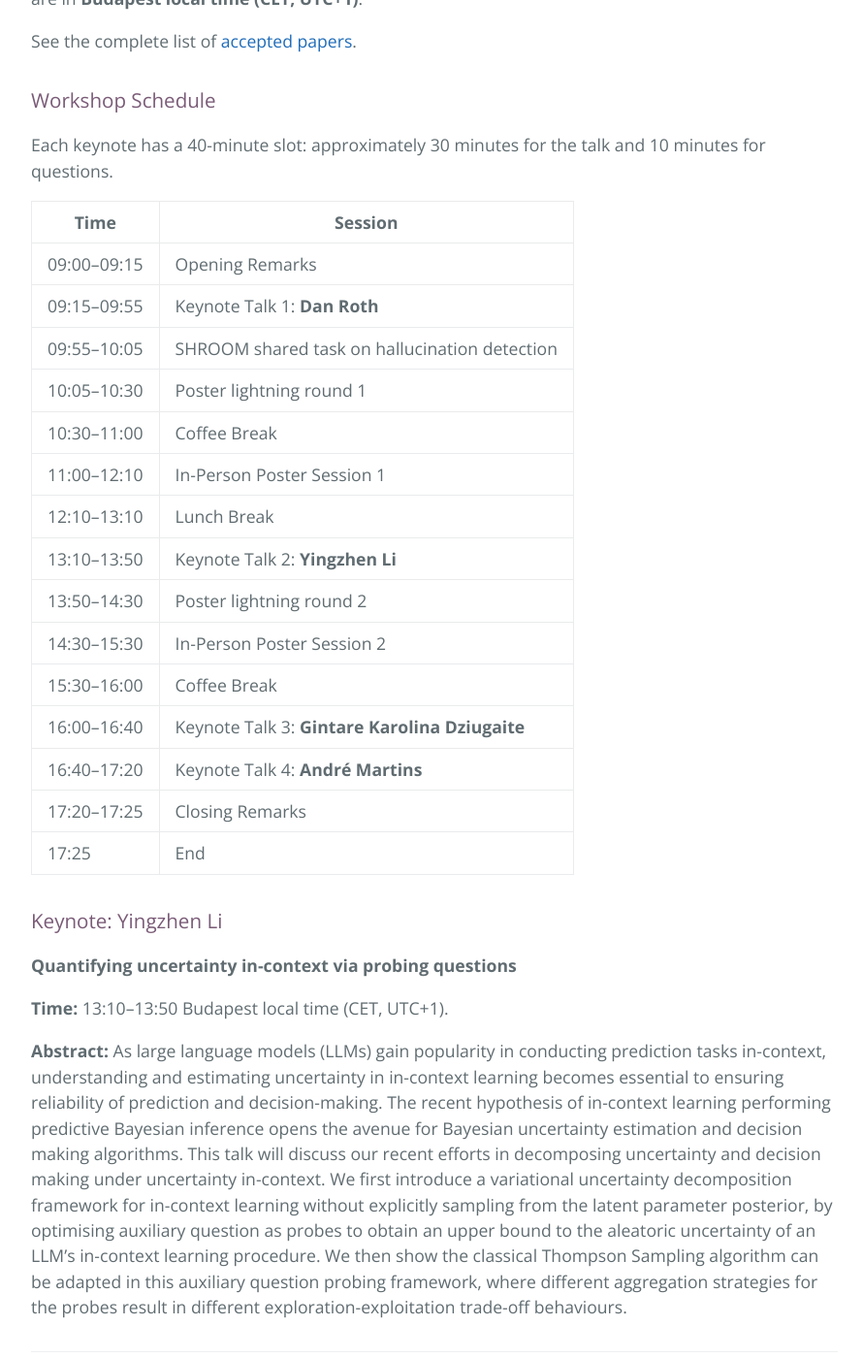
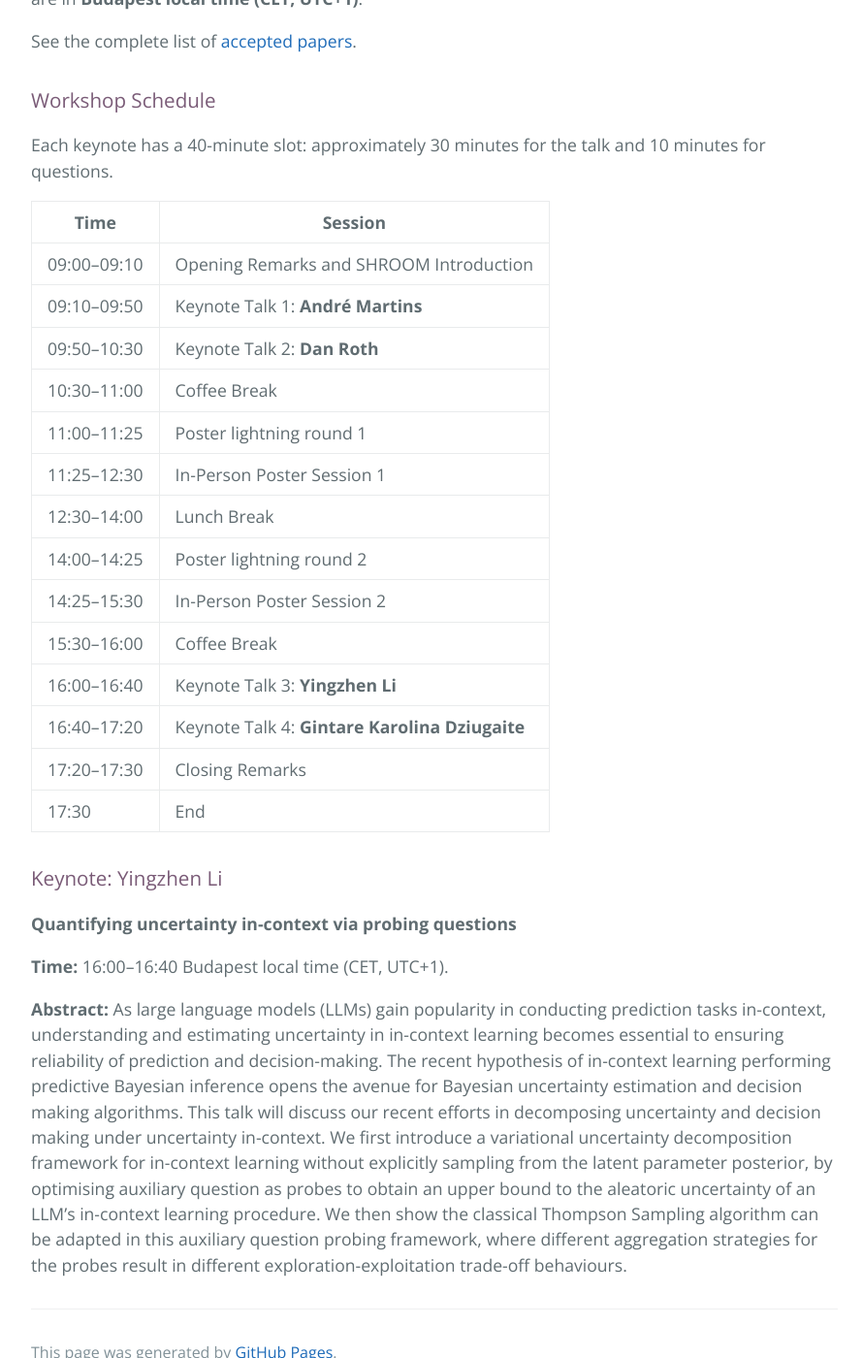
Before and after one commit to uncertainlp/uncertainlp.github.io, a Jekyll site: the page built from 2026/program.md, in a window 1280 px wide and 1400 px high, scrolled down 913 px. Shown: the whole window at 97% size, without its empty margins (192-1082 px from the left). Built offline with Jekyll 4.4.1, drawn with Linux system fonts in a browser that asks for light colours.

Commit message:
Revise workshop schedule with morning keynotes and poster lightning rounds

```diff
--- a/2026/program.md
+++ b/2026/program.md
@@ -13,26 +13,25 @@ Each keynote has a 40-minute slot: approximately 30 minutes for the talk and 10
 
 | Time | Session |
 |---|---|
-| 09:00–09:15 | Opening Remarks |
-| 09:15–09:55 | Keynote Talk 1: **Dan Roth** |
-| 09:55–10:05 | SHROOM shared task on hallucination detection |
-| 10:05–10:30 | Poster lightning round 1 |
+| 09:00–09:10 | Opening Remarks and SHROOM Introduction |
+| 09:10–09:50 | Keynote Talk 1: **André Martins** |
+| 09:50–10:30 | Keynote Talk 2: **Dan Roth** |
 | 10:30–11:00 | Coffee Break |
-| 11:00–12:10 | In-Person Poster Session 1 |
-| 12:10–13:10 | Lunch Break |
-| 13:10–13:50 | Keynote Talk 2: **Yingzhen Li** |
-| 13:50–14:30 | Poster lightning round 2 |
-| 14:30–15:30 | In-Person Poster Session 2 |
+| 11:00–11:25 | Poster lightning round 1 |
+| 11:25–12:30 | In-Person Poster Session 1 |
+| 12:30–14:00 | Lunch Break |
+| 14:00–14:25 | Poster lightning round 2 |
+| 14:25–15:30 | In-Person Poster Session 2 |
 | 15:30–16:00 | Coffee Break |
-| 16:00–16:40 | Keynote Talk 3: **Gintare Karolina Dziugaite** |
-| 16:40–17:20 | Keynote Talk 4: **André Martins** |
-| 17:20–17:25 | Closing Remarks |
-| 17:25 | End |
+| 16:00–16:40 | Keynote Talk 3: **Yingzhen Li** |
+| 16:40–17:20 | Keynote Talk 4: **Gintare Karolina Dziugaite** |
+| 17:20–17:30 | Closing Remarks |
+| 17:30 | End |
 
 ### Keynote: Yingzhen Li
 
 **Quantifying uncertainty in-context via probing questions**
 
-**Time:** 13:10–13:50 Budapest local time (CET, UTC+1).
+**Time:** 16:00–16:40 Budapest local time (CET, UTC+1).
 
 **Abstract:** As large language models (LLMs) gain popularity in conducting prediction tasks in-context, understanding and estimating uncertainty in in-context learning becomes essential to ensuring reliability of prediction and decision-making. The recent hypothesis of in-context learning performing predictive Bayesian inference opens the avenue for Bayesian uncertainty estimation and decision making algorithms. This talk will discuss our recent efforts in decomposing uncertainty and decision making under uncertainty in-context. We first introduce a variational uncertainty decomposition framework for in-context learning without explicitly sampling from the latent parameter posterior, by optimising auxiliary question as probes to obtain an upper bound to the aleatoric uncertainty of an LLM’s in-context learning procedure. We then show the classical Thompson Sampling algorithm can be adapted in this auxiliary question probing framework, where different aggregation strategies for the probes result in different exploration-exploitation trade-off behaviours.
```
Also changed, not shown: 2026/index.md (+1 -1 lines).
